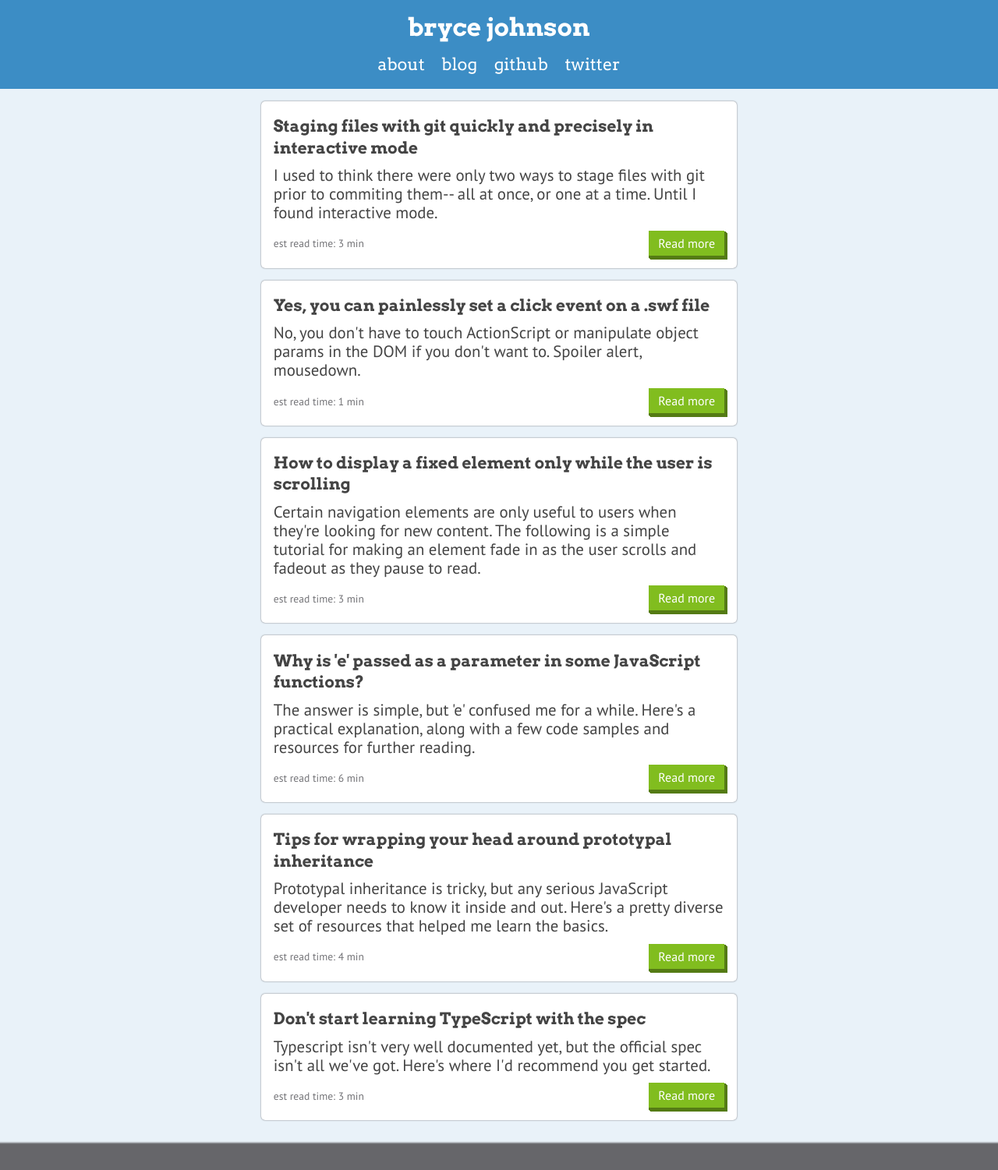
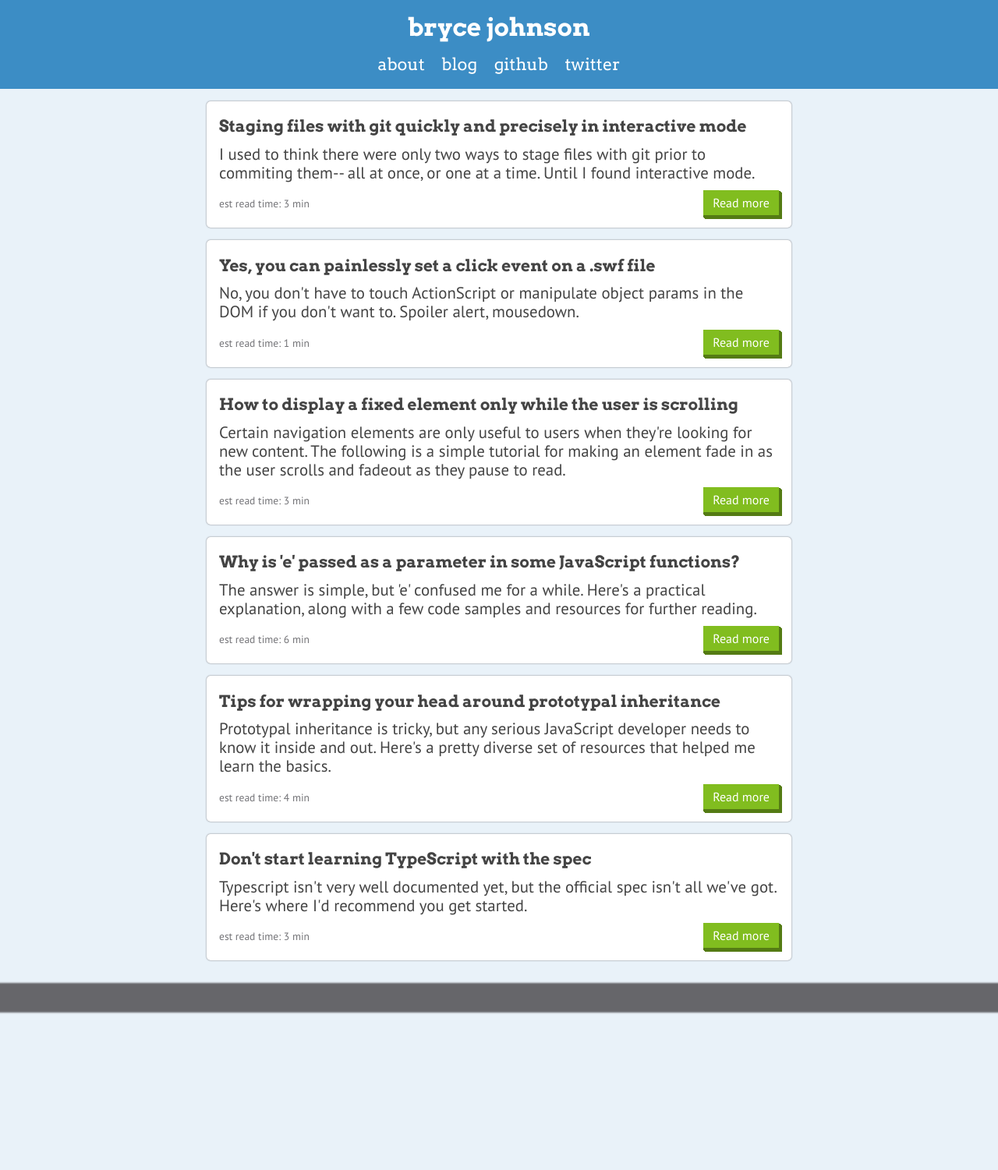
Before and after one commit to brycepj/devbryce-jekyll, a Jekyll site: the page built from index.html, in a window 1280 px wide. Shown: the whole page at 78% size. Built offline with Jekyll 4.4.1, drawn with Linux system fonts in a browser that asks for light colours.

Commit message:
blank commit

```diff
--- a/_scss/global/_layout.scss
+++ b/_scss/global/_layout.scss
@@ -8,9 +8,9 @@
 .content {
 	display:flex;
     flex-wrap: wrap;
-    flex-direction:row;
+    flex-direction:column;
     justify-content: center;
-	align-content:flex-start;
+	align-content:center;
     width:96%;
 	margin:0 auto;
 	padding:0 .25em;
--- a/_scss/modules/_loop.scss
+++ b/_scss/modules/_loop.scss
@@ -2,7 +2,7 @@
 
   display: block;
   position: relative;
-  width: 50%;
+  max-width:750px;
   // height:auto;
   margin: 1em 1em 0em 1em;
   padding: .5em 1em;
@@ -12,6 +12,10 @@
   background-color: $white;
   overflow: hidden;
 
+
+  @include bp-max(960px) {
+
+  }
 }
 
 .pp-title {
--- a/css/style.css
+++ b/css/style.css
@@ -407,18 +407,18 @@ table {
   -webkit-flex-wrap: wrap;
   -ms-flex-wrap: wrap;
   flex-wrap: wrap;
-  -webkit-box-orient: horizontal;
+  -webkit-box-orient: vertical;
   -webkit-box-direction: normal;
-  -webkit-flex-direction: row;
-  -ms-flex-direction: row;
-  flex-direction: row;
+  -webkit-flex-direction: column;
+  -ms-flex-direction: column;
+  flex-direction: column;
   -webkit-box-pack: center;
   -webkit-justify-content: center;
   -ms-flex-pack: center;
   justify-content: center;
-  -webkit-align-content: flex-start;
-  -ms-flex-line-pack: start;
-  align-content: flex-start;
+  -webkit-align-content: center;
+  -ms-flex-line-pack: center;
+  align-content: center;
   width: 96%;
   margin: 0 auto;
   padding: 0 .25em;
@@ -596,7 +596,7 @@ header {
 .post-preview {
   display: block;
   position: relative;
-  width: 50%;
+  max-width: 750px;
   margin: 1em 1em 0em 1em;
   padding: .5em 1em;
   border-radius: 5px;
```
Also changed, not shown: _drafts/2014-08-29-on-a-better-way-to-get-a-development-job.md (added, +18 -0 lines).
